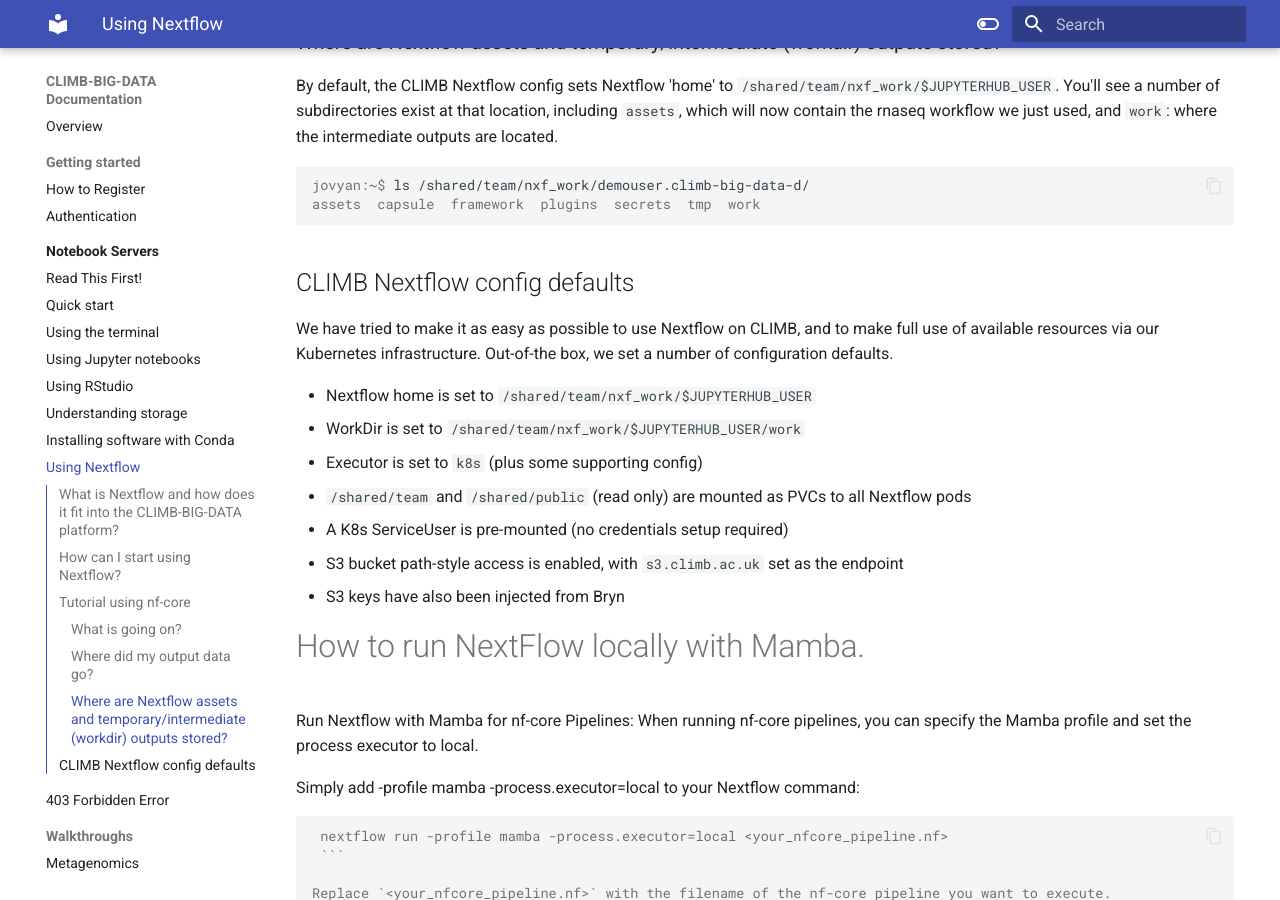
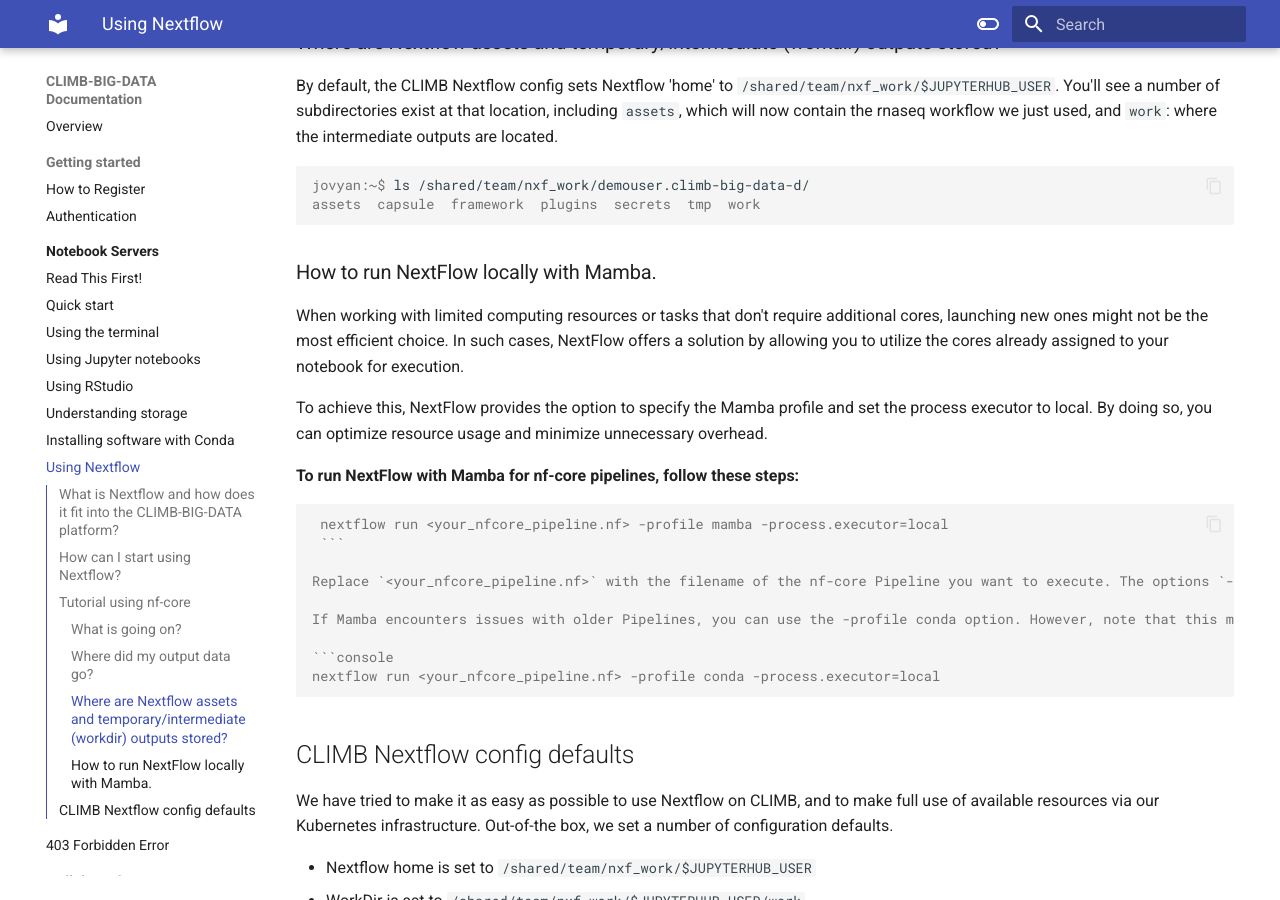
Before and after one commit to MRC-CLIMB/docs, an MkDocs documentation site: the page built from docs/notebook-servers/using-nextflow.md, in a window 1280 px wide and 900 px high, scrolled down 2392 px. Built offline with MkDocs 1.6.1 and Material for MkDocs 9.7.7, drawn with Linux system fonts in a browser that asks for light colours.

Commit message:
More context to benefits of running locally  + changed location.

````diff
--- a/docs/notebook-servers/using-nextflow.md
+++ b/docs/notebook-servers/using-nextflow.md
@@ -104,6 +104,26 @@ jovyan:~$ ls /shared/team/nxf_work/demouser.climb-big-data-d/
 assets  capsule  framework  plugins  secrets  tmp  work
 ```
 
+### How to run NextFlow locally with Mamba.
+
+When working with limited computing resources or tasks that don't require additional cores, launching new ones might not be the most efficient choice. In such cases, NextFlow offers a solution by allowing you to utilize the cores already assigned to your notebook for execution.
+
+To achieve this, NextFlow provides the option to specify the Mamba profile and set the process executor to local. By doing so, you can optimize resource usage and minimize unnecessary overhead.
+
+**To run NextFlow with Mamba for nf-core pipelines, follow these steps:**
+
+```console
+ nextflow run <your_nfcore_pipeline.nf> -profile mamba -process.executor=local
+ ```
+
+Replace `<your_nfcore_pipeline.nf>` with the filename of the nf-core Pipeline you want to execute. The options `-profile` and `-process.executor` should be specified to ensure proper configuration.
+
+If Mamba encounters issues with older Pipelines, you can use the -profile conda option. However, note that this may be slower:
+
+```console
+nextflow run <your_nfcore_pipeline.nf> -profile conda -process.executor=local
+```
+
 ## CLIMB Nextflow config defaults
 
 We have tried to make it as easy as possible to use Nextflow on CLIMB, and to make full use of available resources via our Kubernetes infrastructure. Out-of-the box, we set a number of configuration defaults.
````
